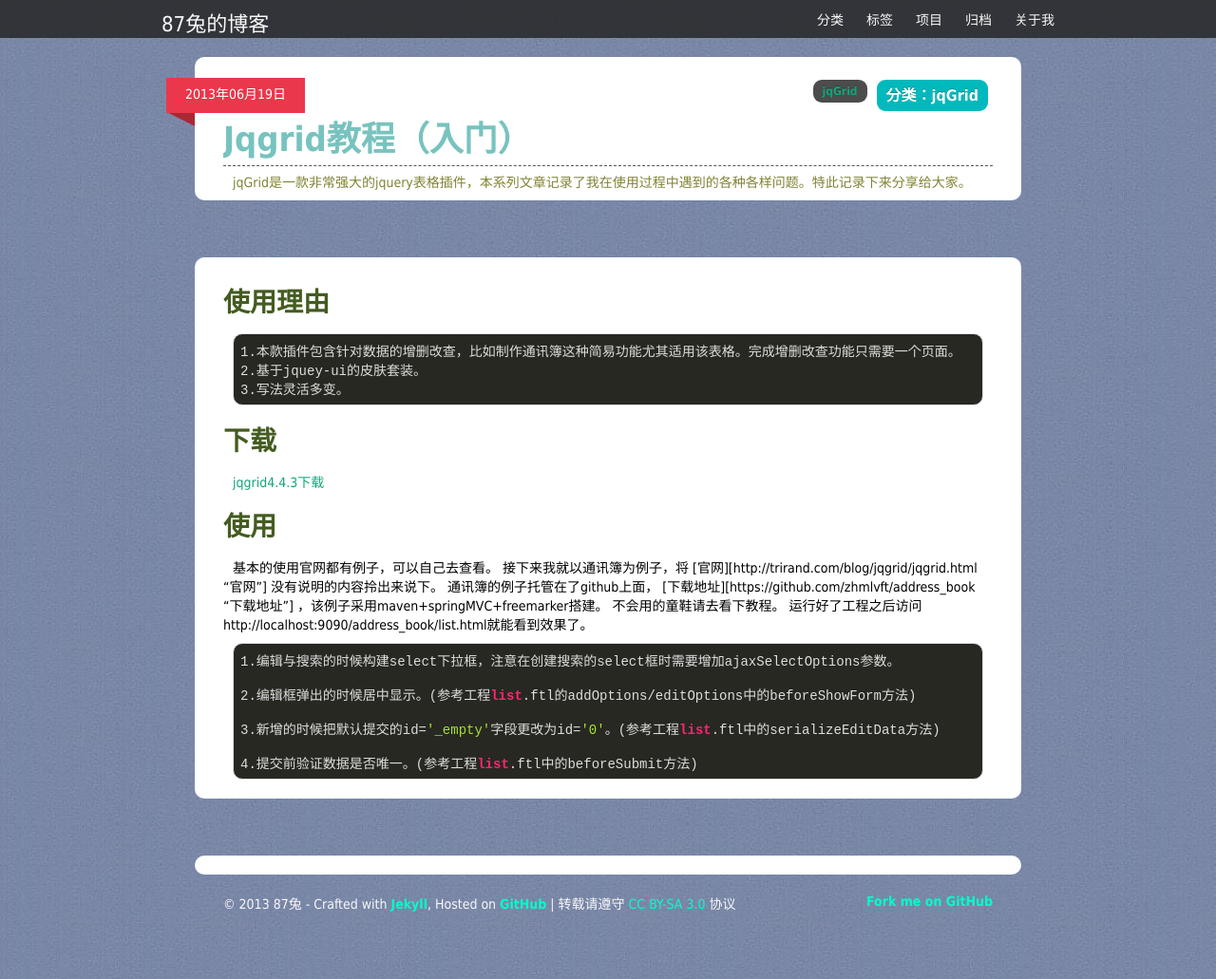
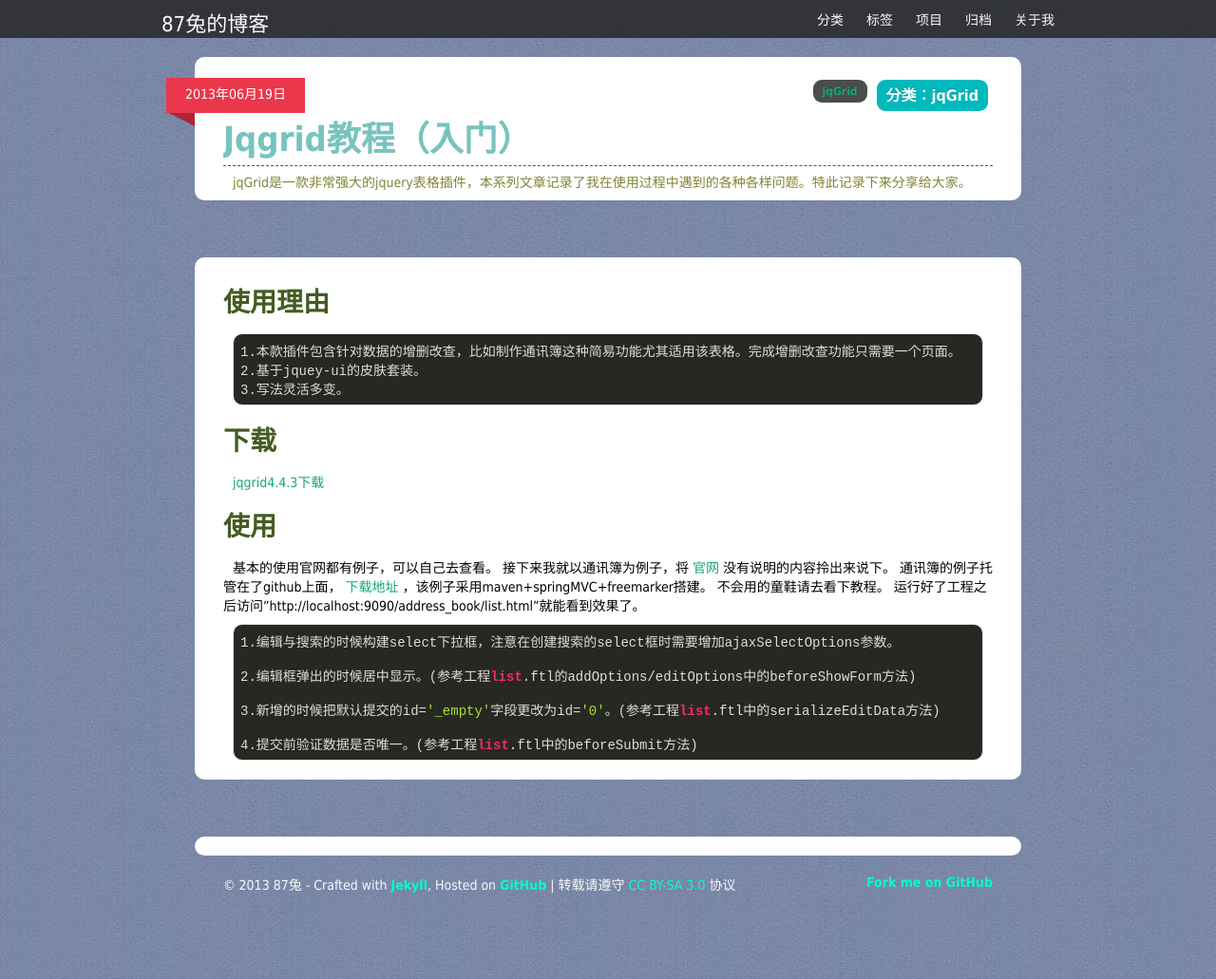
Before and after one commit to zhmlvft/zhmlvft.github.com, a Jekyll site: the page built from _posts/2013-06-19-jqGrid教程（入门）.md, in a window 1280 px wide and 1031 px high. Shown: the whole window at 95% size. Built offline with Jekyll 4.4.1, drawn with Linux system fonts in a browser that asks for light colours; Markdown is read by kramdown in place of the engine named in the settings; comment, search, counter and statistics services are not loaded; some of the changed lines change nothing that is shown.

Commit message:
阿斯顿
啊

```diff
--- a/_posts/2013-06-19-jqGrid教程（入门）.md
+++ b/_posts/2013-06-19-jqGrid教程（入门）.md
@@ -19,13 +19,13 @@ description: jqGrid是一款非常强大的jquery表格插件，本系列文章
 
 基本的使用官网都有例子，可以自己去查看。
 接下来我就以通讯簿为例子，将
-[官网][http://trirand.com/blog/jqgrid/jqgrid.html "官网"]
+[官网][jqgrid]
 没有说明的内容拎出来说下。
 通讯簿的例子托管在了github上面，
-[下载地址][https://github.com/zhmlvft/address_book "下载地址"]
+[下载地址][address_book_download]
 ，该例子采用maven+springMVC+freemarker搭建。
 不会用的童鞋请去看下教程。
-运行好了工程之后访问http://localhost:9090/address_book/list.html就能看到效果了。
+运行好了工程之后访问"http://localhost:9090/address_book/list.html"就能看到效果了。
 
     1.编辑与搜索的时候构建select下拉框，注意在创建搜索的select框时需要增加ajaxSelectOptions参数。
 
@@ -39,3 +39,5 @@ description: jqGrid是一款非常强大的jquery表格插件，本系列文章
 
 
 [jqgrid4.4.3]: http://www.trirand.com/blog/jqgrid/downloads/jquery.jqGrid-4.4.3.zip "jqgrid4.4.3下载"
+[jqgrid]: http://trirand.com/blog/jqgrid/jqgrid.html "官网"
+[address_book_download]: https://github.com/zhmlvft/address_book "下载地址"
```
